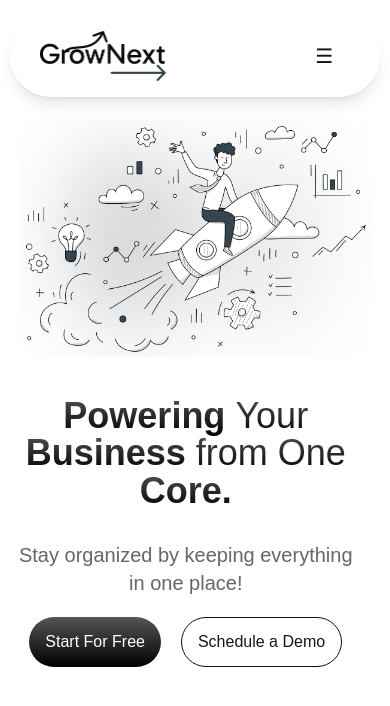
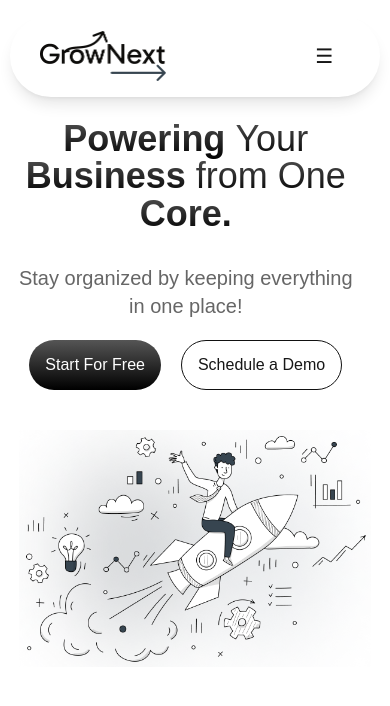
Before and after one commit to oleksandr7268/grownext, a Next.js app: page / in a window 390 px wide. Shown: the top 706 px of the page. Built offline with nearby package versions, Linux system fonts and the light colour scheme; a web font is replaced by a local one.

Commit message:
Change Intro Image Size

```diff
--- a/src/app/components/IntroImage.tsx
+++ b/src/app/components/IntroImage.tsx
@@ -5,7 +5,7 @@ import Image from "next/image";
 const IntroImage = () => {
 	return (
 		<div className="relative flex">
-			<Image src={IntroImg} alt="Intro" width={576} height={377} className="w-[95%] md:w-[700px] lg:w-[567px] mx-auto" />
+			<Image src={IntroImg} alt="Intro" width={576} height={377} className="w-[95%] md:w-[600px] lg:w-[567px] mx-auto" />
 			<Image src={DecoImg} alt="Intro" width={235} height={238} className="hidden 2xl:block absolute -bottom-16 right-10 translate-x-[100%]" />
 		</div>
 	);
--- a/src/app/sections/Intro.tsx
+++ b/src/app/sections/Intro.tsx
@@ -3,7 +3,7 @@ import IntroImage from "../components/IntroImage";
 const Intro = () => {
 	return (
 		<div className="mt-[120px] lg:mt-[197px] mb-[126px]">
-			<div className="flex justify-between w-full flex-col-reverse lg:flex-row gap-y-10">
+			<div className="flex justify-between w-full flex-col lg:flex-row gap-y-10">
 				<div className="w-[95%] lg:w-[400px] flex flex-col justify-between">
 					<div>
 						<h1 className="text-[36px] md:text-[44px] lg:text-[56px] text-transparent font-medium leading-[104%] text-center lg:text-left">
```
